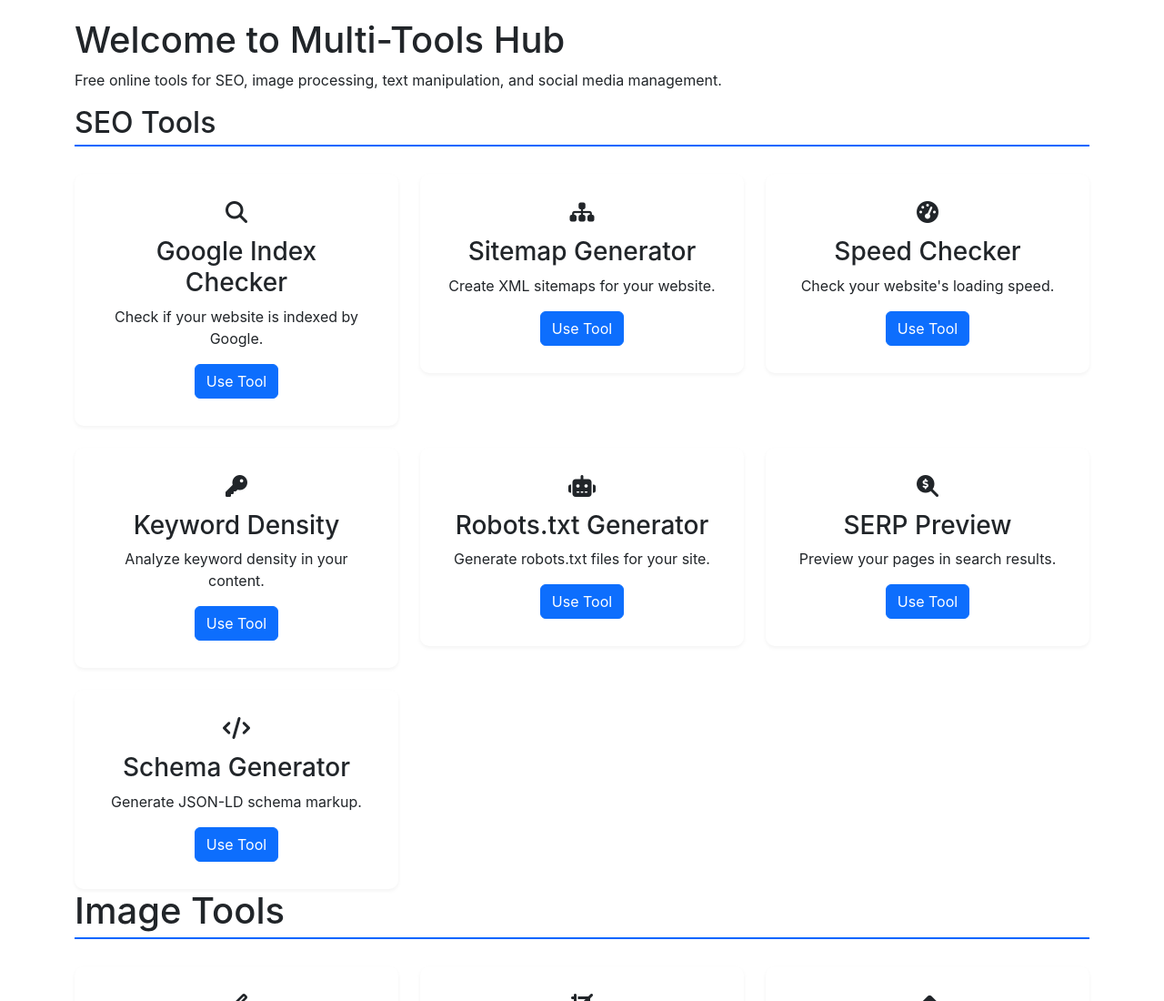
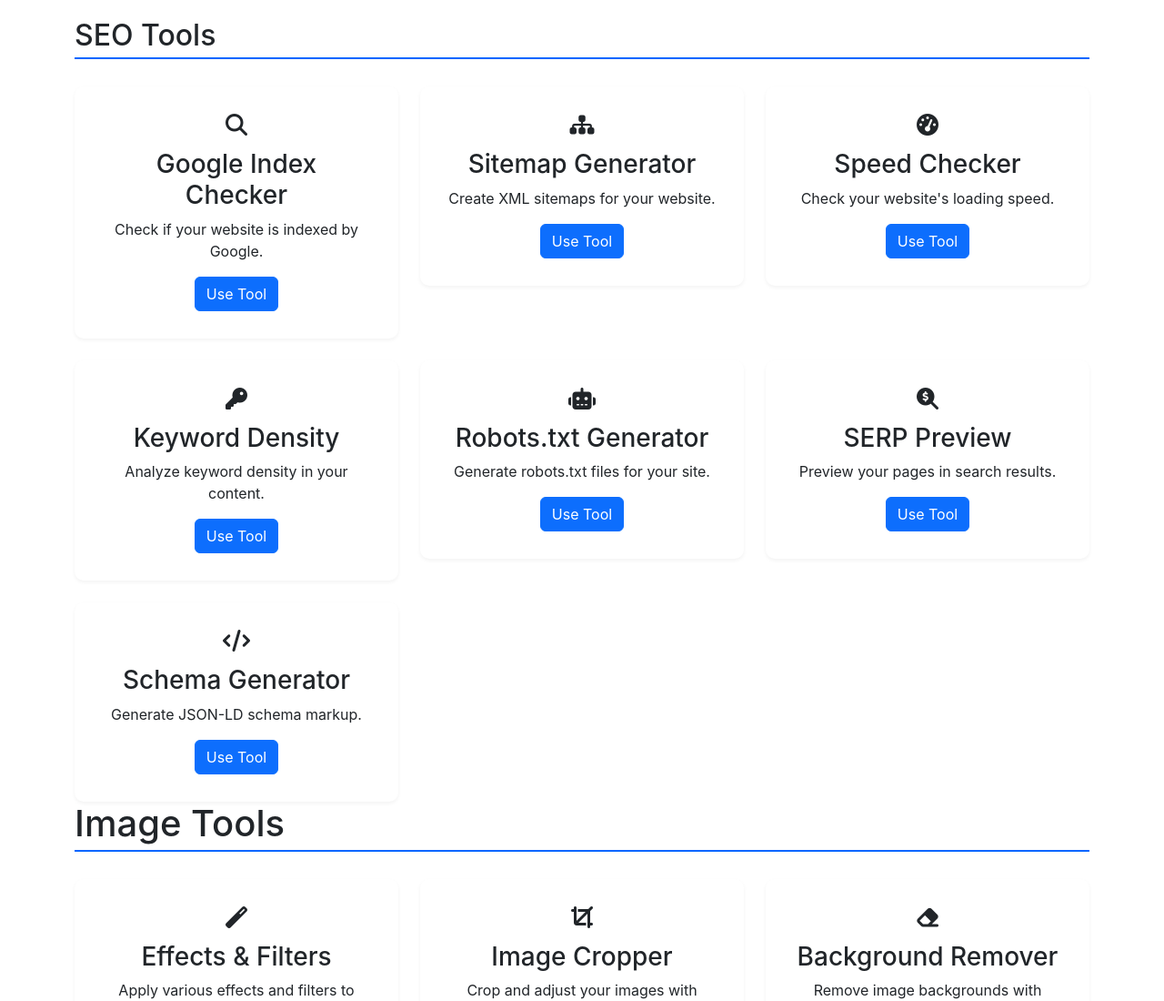
Before and after one commit to William82630/seo-tools, a plain HTML site: page index.html in a window 1280 px wide. Shown: the top 1100 px of the page at 91% size. Drawn offline with nearby package versions, Linux system fonts and the light colour scheme.

Commit message:
Update index.html

```diff
--- a/index.html
+++ b/index.html
@@ -61,9 +61,6 @@
 </head>
 <body>
     <div class="container">
-        <h1 class="main-title">Welcome to Multi-Tools Hub</h1>
-        <p class="subtitle">Free online tools for SEO, image processing, text manipulation, and social media management.</p>
-
         <h2 class="section-title">SEO Tools</h2>
         <div class="row g-4">
             <div class="col-md-4">
```
